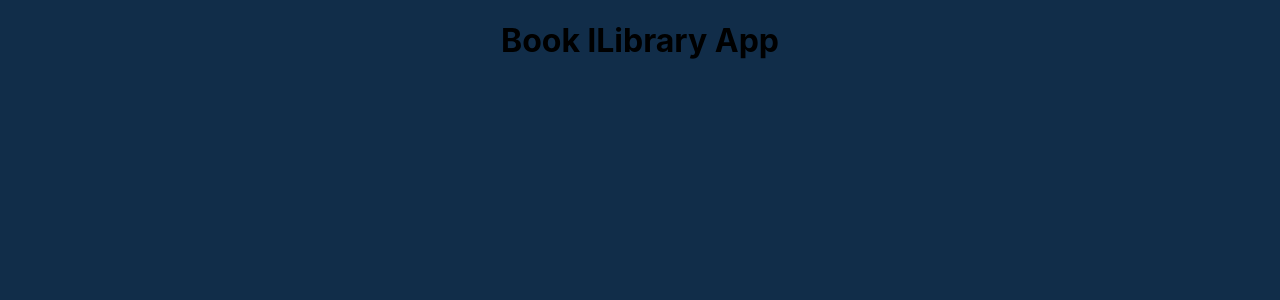
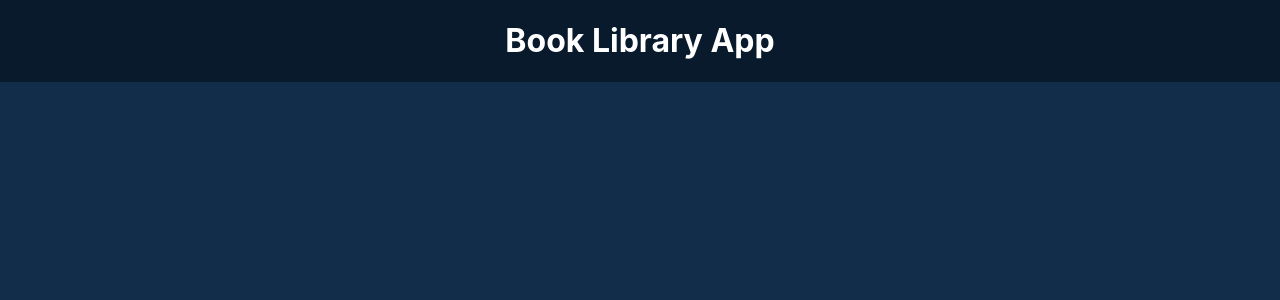
Before and after one commit to KusmiiVasyl/Book-Library-Redux-, a React (Create React App) app in the folder frontend/: page / in a window 1280 px wide. Shown: the top 300 px of the page. Built offline with nearby package versions, Linux system fonts and the light colour scheme.

Commit message:
Add BookForm, BookList, Filter components

```diff
--- a/frontend/src/App.js
+++ b/frontend/src/App.js
@@ -1,11 +1,13 @@
-import './App.css';
+import './App.css'
 
 function App() {
   return (
     <div className="app">
-      <h1>Book lLibrary App</h1>
+      <header className="app-header">
+        <h1>Book Library App</h1>
+      </header>
     </div>
-  );
+  )
 }
 
-export default App;
+export default App
```
Also changed, not shown: 2 other files (tests, documents, lock files or other folders).
